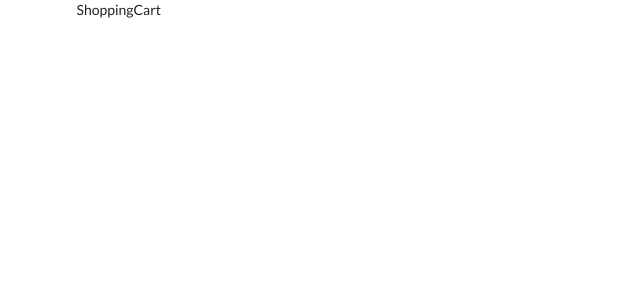
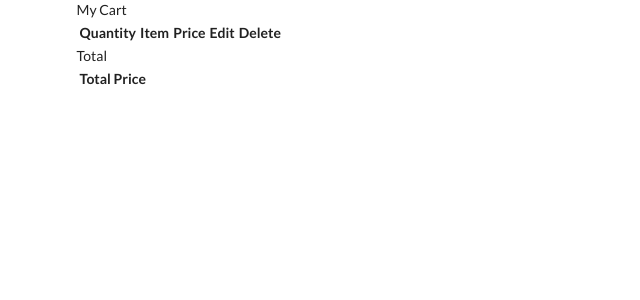
Before and after one commit to marckii8888/DBS_Seed, a React (Create React App) app in the folder Frontend/: page /cart in a window 1280 px wide. Shown: the top 300 px of the page, without its empty margins (0-640 px from the left). Built offline with nearby package versions, Linux system fonts and the light colour scheme.

Commit message:
HTML part of Shopping Cart

```diff
--- a/Frontend/src/components/ShoppingCart.js
+++ b/Frontend/src/components/ShoppingCart.js
@@ -3,7 +3,45 @@ import React from 'react';
 const ShoppingCart = () => {
 
     return (
-        <div>ShoppingCart</div>
+        <div class="row">
+            <label>
+				My Cart
+			</label>
+            <div class="form-group col-sm-12 col-md-12">
+                <div class="col-sm-7 col-md-7">
+                    <table id="cartTable">
+                        <thead>
+                            <tr>
+                                <th>Quantity</th>
+                                <th>Item</th>
+                                <th>Price</th>
+                                <th>Edit</th>
+                                <th>Delete</th>
+                            </tr>
+                        </thead>
+                        <tbody id="cartDataBody">
+
+                        </tbody>
+                    </table>
+                </div>
+                <div class="col-sm-5 col-md-5">
+                    <label>
+                        Total
+                    </label>
+                    <table id="totalTable">
+                        <thead>
+                            <tr>
+                                <th>Total Price</th>
+                                <th></th>
+                            </tr>
+                        </thead>
+                        <tbody id="totalBody">
+
+                        </tbody>
+                    </table>
+                </div>
+            </div>
+        </div>
     )
 }
 
```
